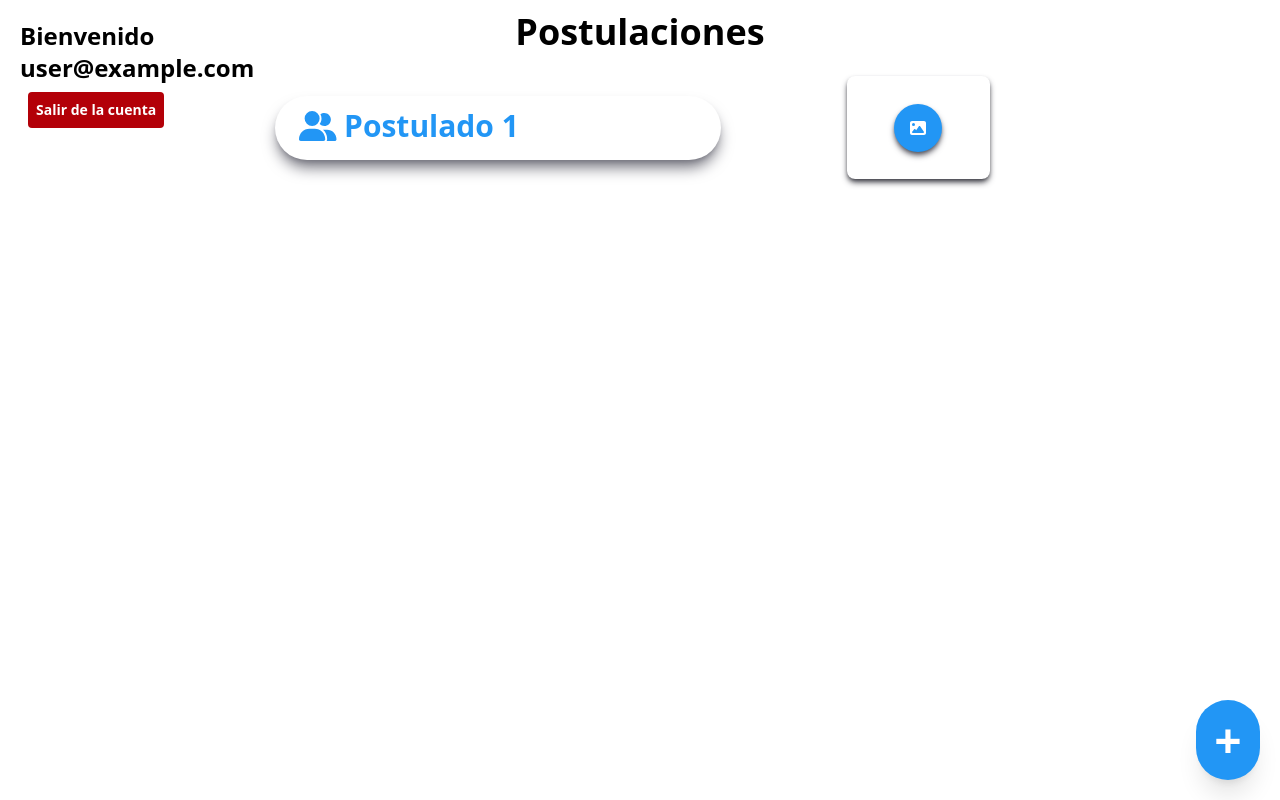
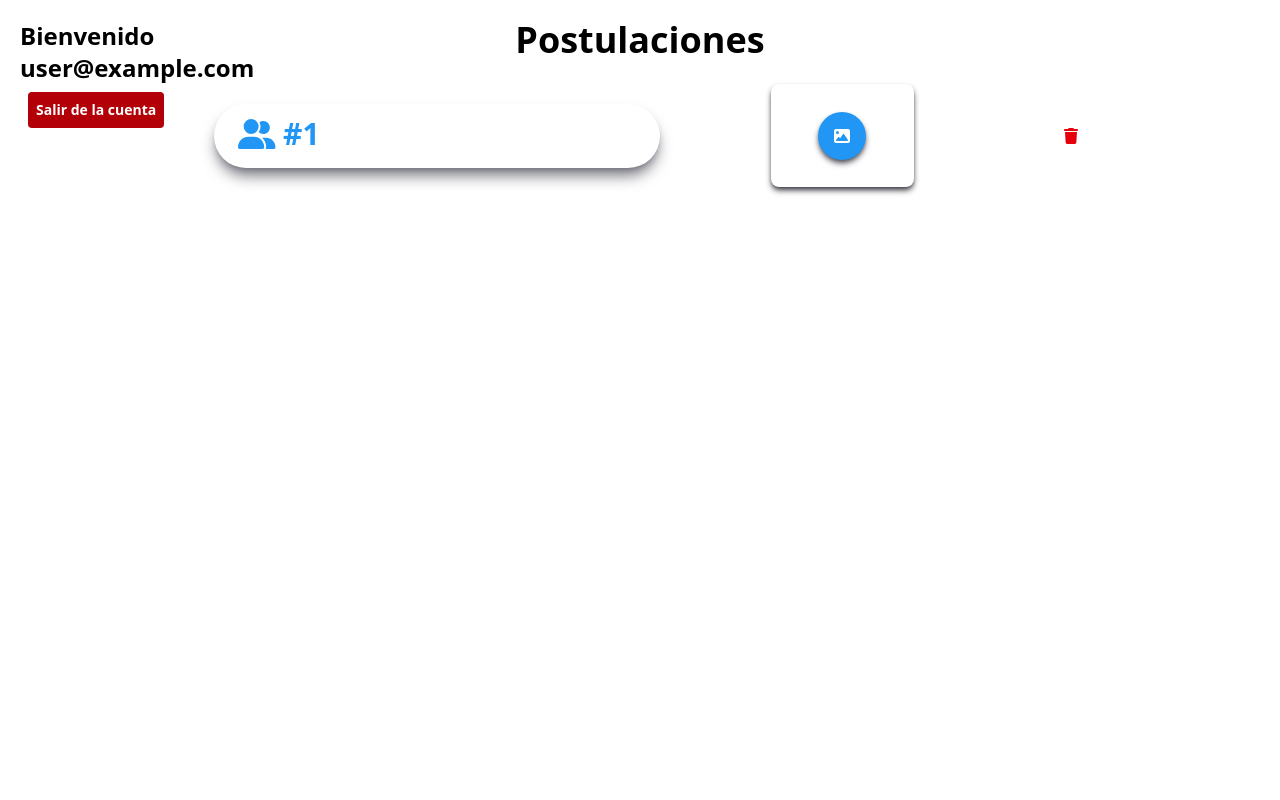
Before and after one commit to overchernited/votefy, a React (Vite) app: page /dashboard in a window 1280 px wide. Built offline with nearby package versions, Linux system fonts and the light colour scheme; no server answers; sample sign-in values are in the browser's storage.

Commit message:
etc, and dashboard update

```diff
--- a/package.json
+++ b/package.json
@@ -13,6 +13,7 @@
     "@fortawesome/fontawesome-svg-core": "^6.7.2",
     "@fortawesome/free-solid-svg-icons": "^6.7.2",
     "@fortawesome/react-fontawesome": "^0.2.2",
+    "@supabase/supabase-js": "^2.48.1",
     "@tailwindcss/postcss": "^4.0.7",
     "firebase": "^11.3.1",
     "framer-motion": "^12.4.5",
--- a/src/components/DynamicInputs/index.tsx
+++ b/src/components/DynamicInputs/index.tsx
@@ -1,23 +1,41 @@
 import { useState } from "react";
 import CustomInput from "../CustomInput";
-import { faImage, faUserGroup } from "@fortawesome/free-solid-svg-icons";
+import {
+  faImage,
+  faUserGroup,
+  faTrash,
+  faPlus,
+} from "@fortawesome/free-solid-svg-icons";
 import MagicButton from "../MagicButton";
 import { FontAwesomeIcon } from "@fortawesome/react-fontawesome";
 import PostulateImg from "../PostulateImg";
 import { motion } from "framer-motion";
+import { supabase } from "../../utils/supabase";
 
 interface Candidate {
   name: string;
   image: File | null;
 }
 
-const DynamicInputs = () => {
-  const [candidates, setCandidates] = useState<Candidate[]>([
-    { name: "", image: null },
-  ]);
+interface DynamicInputsProps {
+  allowImages?: boolean;
+  title: string;
+  candidates: Candidate[];
+  setCandidates: (candidates: Candidate[]) => void;
+}
 
+const DynamicInputs = ({
+  allowImages = true,
+  title,
+  candidates,
+  setCandidates,
+}: DynamicInputsProps) => {
   const handleAddCandidate = () => {
     setCandidates([...candidates, { name: "", image: null }]);
+  };
+
+  const handleRemoveCandidate = (index: number) => {
+    setCandidates(candidates.filter((_, i) => i !== index));
   };
 
   const handleChangeName = (index: number, value: string) => {
@@ -33,24 +51,28 @@ const DynamicInputs = () => {
   };
 
   return (
-    <div className="flex flex-col justify-center items-center w-full h-full">
-      <p className="text-4xl font-extrabold">Postulaciones</p>
+    <div className="flex flex-col justify-center items-center w-full h-full mt-5">
+      <p className="text-4xl font-extrabold">{title}</p>
       <div className="w-[80%] h-[90vh] max-h-[95vh] overflow-y-auto overflow-x-hidden flex flex-col items-center p-4 gap-4 bg-white rounded-lg m-2">
         {candidates.map((candidate, index) => (
           <div
             key={index}
-            className="flex flex-row items-center justify-around rounded-md w-[90%] h-[15%] shrink-0"
+            className={`flex flex-row ${
+              allowImages ? "justify-between" : "justify-center"
+            } items-center rounded-md w-[90%] h-[15%] shrink-0`}
           >
             <CustomInput
-              name={`postulate ${index + 1}`}
+              name={`input-${index + 1}`}
               icon={faUserGroup}
               onBlur={() => {}}
               onChange={(e) => handleChangeName(index, e.target.value)}
-              placeholder={`Postulado ${index + 1}`}
+              placeholder={`#${index + 1}`}
               className="w-[50%]"
+              inputAttributes={{ autoComplete: "off" }}
             />
+            {allowImages && (
               <motion.div
-              className="relative h-full w-[20%] "
+                className="relative h-full w-[20%]"
                 initial={{ scale: 1 }}
                 whileHover={{ scale: 1.2 }}
                 transition={{ type: "spring", stiffness: 200 }}
@@ -81,18 +103,115 @@ const DynamicInputs = () => {
                   )}
                 </PostulateImg>
               </motion.div>
+            )}
+            <button
+              className="p-2 text-red-600 hover:text-red-800"
+              onClick={() => handleRemoveCandidate(index)}
+            >
+              <FontAwesomeIcon icon={faTrash} />
+            </button>
           </div>
         ))}
       </div>
       <MagicButton
         style="styled"
+        className="flex flex-row gap-2"
         onClick={handleAddCandidate}
-        className="p-2 w-[5%] h-[10%] text-5xl rounded-full mt-4 fixed right-0 bottom-0 m-5"
       >
-        +
+        Nuevo Campo
+        <FontAwesomeIcon icon={faPlus}></FontAwesomeIcon>
       </MagicButton>
     </div>
   );
 };
 
-export default DynamicInputs;
+const DynamicFormContainer = () => {
+  const [applicants, setApplicants] = useState<Candidate[]>([
+    { name: "", image: null },
+  ]);
+  const [groups, setGroups] = useState<Candidate[]>([
+    { name: "", image: null },
+  ]);
+
+  const handleUpload = async () => {
+    const allFieldsFilled = (candidates: Candidate[], allowImages: boolean) =>
+      candidates.every(
+        (candidate) =>
+          candidate.name.trim() !== "" &&
+          (allowImages ? candidate.image !== null : true)
+      );
+
+    if (!allFieldsFilled(applicants, true) || !allFieldsFilled(groups, false)) {
+      alert("Por favor, completa todos los campos antes de subir.");
+      return;
+    }
+
+    const uploadCandidates = async (
+      candidates: Candidate[],
+      collection: string,
+      allowImages: boolean
+    ) => {
+      for (let index = 0; index < candidates.length; index++) {
+        const candidate = candidates[index];
+        let imageUrl = null;
+
+        if (allowImages && candidate.image) {
+          const fileName = `postulado-${index}-${candidate.image.name}`;
+          const { error } = await supabase.storage
+            .from("PostImages")
+            .upload(fileName, candidate.image, {
+              cacheControl: "3600",
+              upsert: false,
+            });
+
+          if (error) {
+            console.error("Error subiendo imagen:", error);
+            continue;
+          }
+
+          imageUrl = `https://hrktgmxmirhfcggobzvf.supabase.co/storage/v1/object/public/PostImages/${fileName}`;
+        }
+
+        const { error } = await supabase
+          .from(collection)
+          .insert(
+            allowImages
+              ? { name: candidate.name, img_url: imageUrl }
+              : { name: candidate.name }
+          );
+
+        if (error) {
+          console.error("Error al insertar en Supabase:", error);
+        }
+      }
+    };
+
+    await uploadCandidates(applicants, "Applicants", true);
+    await uploadCandidates(groups, "Groups", false);
+  };
+
+  return (
+    <div className="flex flex-col items-center w-full">
+      <DynamicInputs
+        title="Postulaciones"
+        candidates={applicants}
+        setCandidates={setApplicants}
+      />
+      <DynamicInputs
+        allowImages={false}
+        title="Grupos"
+        candidates={groups}
+        setCandidates={setGroups}
+      />
+      <MagicButton
+        style="styled"
+        onClick={handleUpload}
+        className="text-md rounded-full bg-blue-500 text-white w-[100%] mt-4"
+      >
+        Subir Todo
+      </MagicButton>
+    </div>
+  );
+};
+
+export default DynamicFormContainer;
--- a/src/services/auth.ts
+++ b/src/services/auth.ts
@@ -1,4 +1,4 @@
-import { auth } from "../firebase";
+import { auth } from "../utils/firebase";
 import { signInWithEmailAndPassword } from "firebase/auth";
 
 
```
Also changed, not shown: 1 other file (tests, documents, lock files or other folders). Lines whose indentation alone changed are shown as unchanged.
